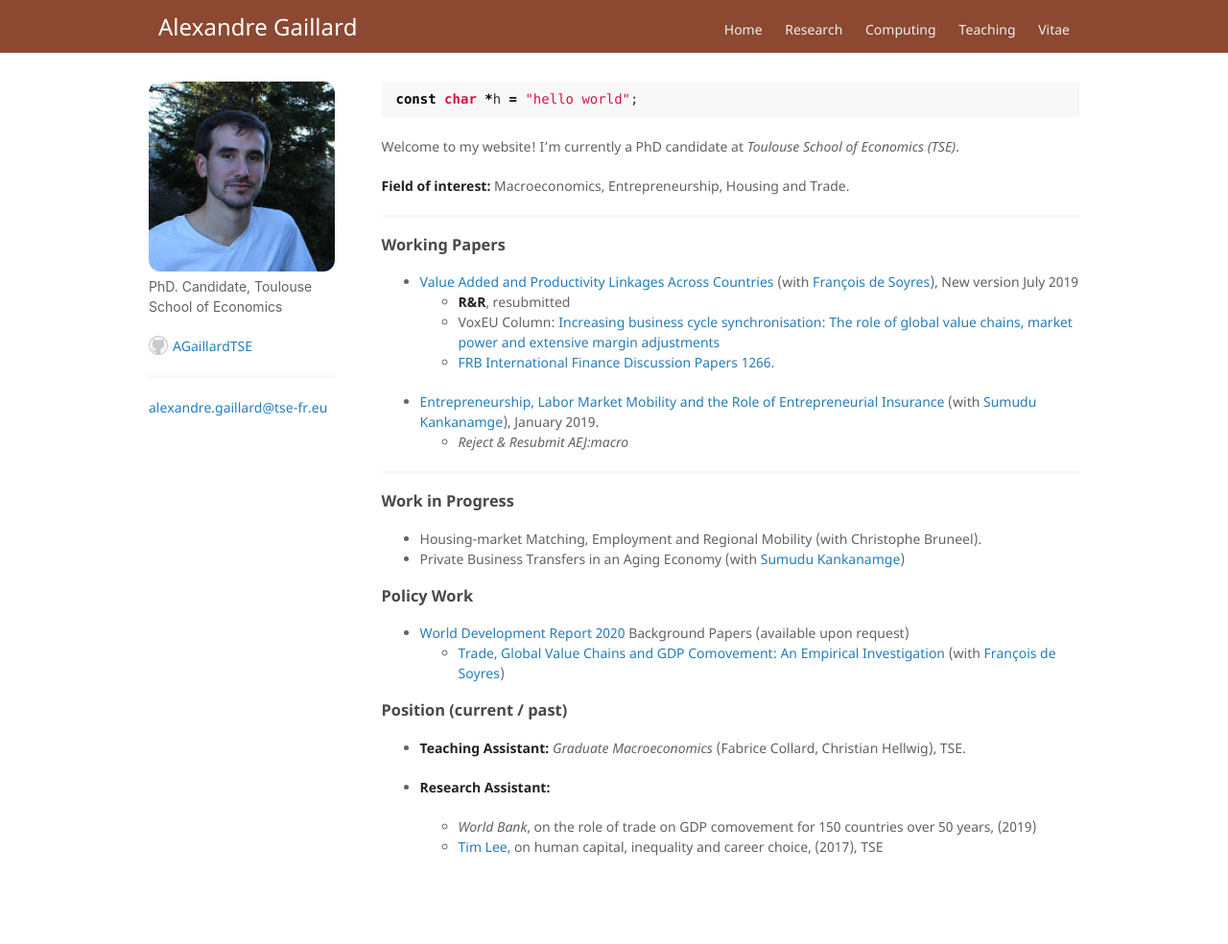
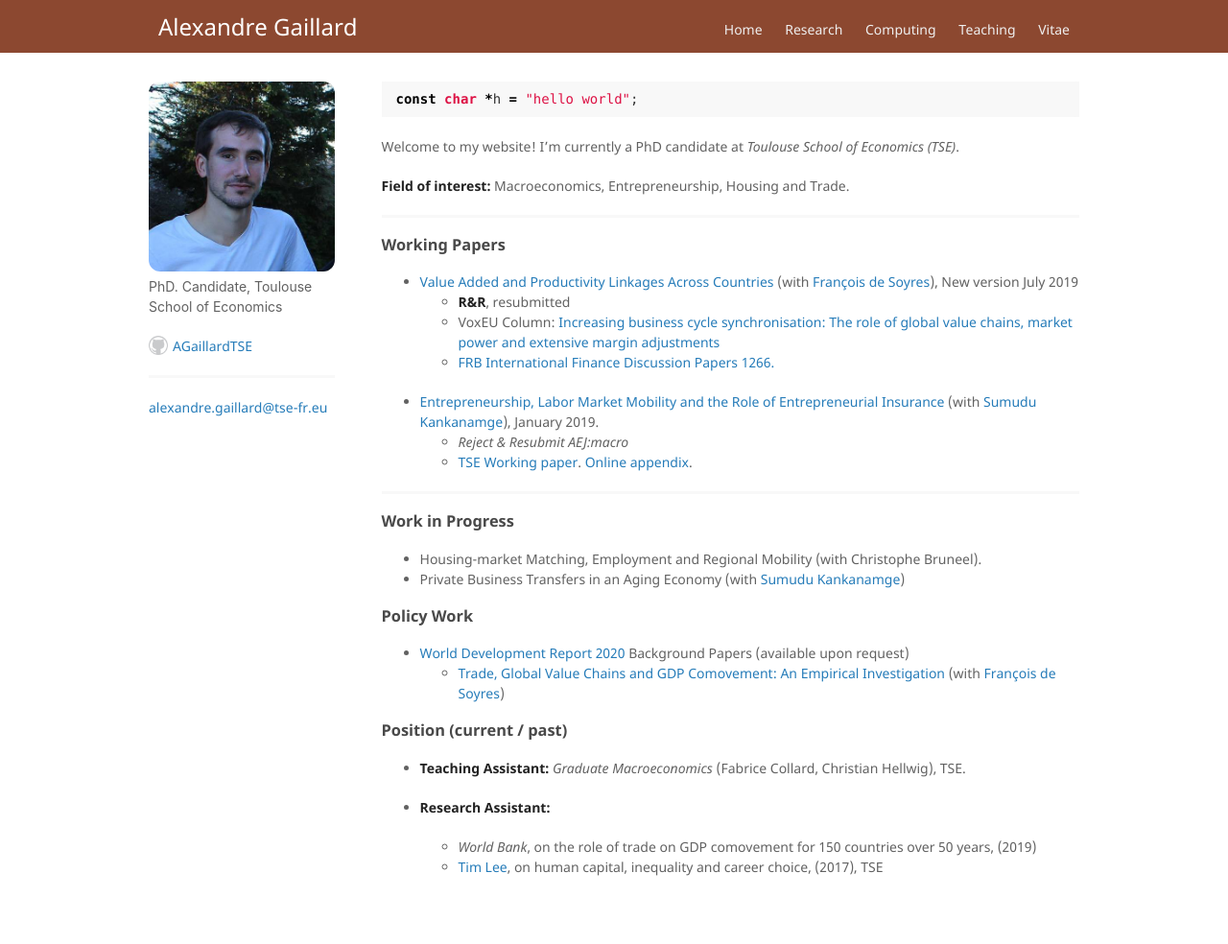
Before and after one commit to AGaillardTSE/AGaillardTSE.github.io, a Jekyll site: the page built from index.md, in a window 1280 px wide. Shown: the whole page at 96% size. Built offline with Jekyll 4.4.1, drawn with Linux system fonts in a browser that asks for light colours; before the commit the page ends 963 px from its top, so only the background shows below that.

Commit message:
Update index.md

```diff
--- a/index.md
+++ b/index.md
@@ -21,6 +21,7 @@ Welcome to my website! I’m currently a PhD candidate at *Toulouse School of Ec
 
 *   [Entrepreneurship, Labor Market Mobility and the Role of Entrepreneurial Insurance](http://agaillard.eu/projects/ELMM/) (with [Sumudu Kankanamge](http://kankanamge.free.fr/)), January 2019.
     - *Reject & Resubmit AEJ:macro*
+    - <a href="https://www.tse-fr.eu/sites/default/files/TSE/documents/doc/wp/2018/wp_tse_929.pdf" target="_blank">TSE Working paper</a>. <a href="http://kankanamge.free.fr/docs/ELMMREI_online_appendix.pdf" target="_blank">Online appendix</a>.
 
 * * *
 
```
